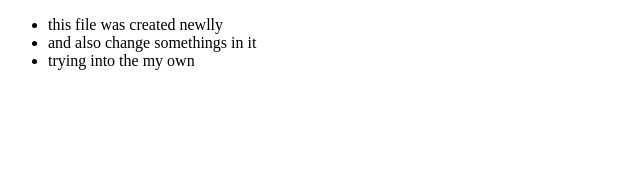
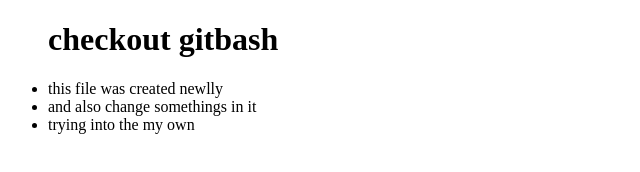
Before and after one commit to Alex-Murmu/html_test, a plain HTML site: page xml.html in a window 1280 px wide. Shown: the whole page, without its empty margins (0-640 px from the left). Drawn offline with Linux system fonts and the light colour scheme.

Commit message:
changes made

```diff
--- a/xml.html
+++ b/xml.html
@@ -8,6 +8,7 @@
 </head>
 <body>
     <ul>
+        <h1>checkout gitbash</h1>
         <li>this file was created newlly</li>
         <li>and also change somethings in it</li>
         <li>trying into the my own</li>
```
